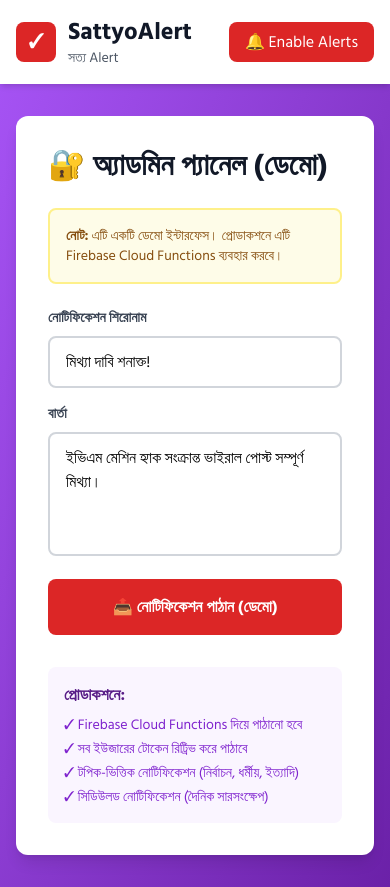
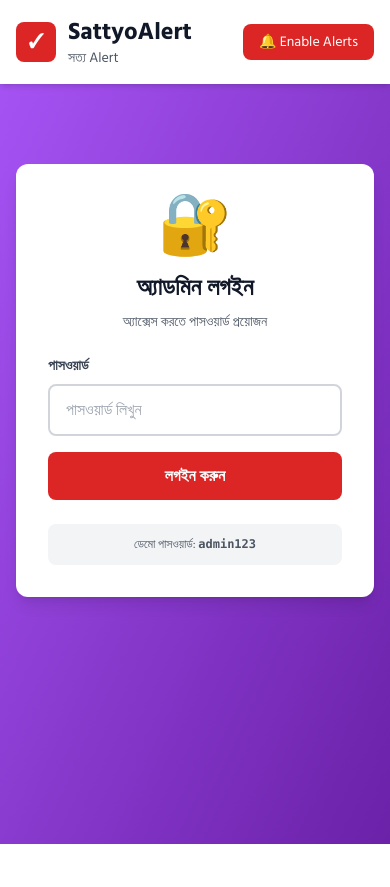
Before and after one commit to MihalKazi/SattyoAlert_Hackathon, a Next.js app: page /admin in a window 390 px wide. After the commit the page ends 844 px from the top, so only its background shows below. Built offline with nearby package versions, Linux system fonts and the light colour scheme.

Commit message:
admin panel added

```diff
--- a/src/app/admin/page.js
+++ b/src/app/admin/page.js
@@ -5,35 +5,109 @@ import Header from '@/components/layout/Header';
 import { toast } from 'react-hot-toast';
 
 export default function AdminPage() {
+  const [isAuthenticated, setIsAuthenticated] = useState(false);
+  const [password, setPassword] = useState('');
+
   const [notification, setNotification] = useState({
     title: 'মিথ্যা দাবি শনাক্ত!',
     body: 'ইভিএম মেশিন হ্যাক সংক্রান্ত ভাইরাল পোস্ট সম্পূর্ণ মিথ্যা।',
   });
 
+  const handleLogin = (e) => {
+    e.preventDefault();
+    // Simple password check (for demo only!)
+    if (password === 'admin123') {
+      setIsAuthenticated(true);
+      toast.success('✅ অ্যাডমিন লগইন সফল!');
+    } else {
+      toast.error('❌ ভুল পাসওয়ার্ড!');
+    }
+  };
+
   const handleSendNotification = () => {
-    // For demo, just show a toast
-    // In production, this would call a Firebase Cloud Function
     toast.success('নোটিফিকেশন পাঠানো হয়েছে! (ডেমো মোড)');
 
-    // Simulate notification
     if ('Notification' in window && Notification.permission === 'granted') {
       new Notification(notification.title, {
         body: notification.body,
-        icon: '/icons/icon-192x192.png',
-        badge: '/icons/badge-72x72.png',
       });
     }
   };
 
+  // Login Screen
+  if (!isAuthenticated) {
+    return (
+      <div className="min-h-screen bg-gradient-to-br from-purple-500 to-purple-800">
+        <Header />
+
+        <main className="max-w-md mx-auto px-4 py-20">
+          <div className="bg-white rounded-xl shadow-lg p-8">
+            <div className="text-center mb-6">
+              <div className="text-6xl mb-4">🔐</div>
+              <h2 className="text-2xl font-bold text-gray-900 mb-2">
+                অ্যাডমিন লগইন
+              </h2>
+              <p className="text-sm text-gray-600">
+                অ্যাক্সেস করতে পাসওয়ার্ড প্রয়োজন
+              </p>
+            </div>
+
+            <form onSubmit={handleLogin}>
+              <div className="mb-4">
+                <label className="block text-sm font-semibold text-gray-700 mb-2">
+                  পাসওয়ার্ড
+                </label>
+                <input
+                  type="password"
+                  value={password}
+                  onChange={(e) => setPassword(e.target.value)}
+                  className="w-full px-4 py-3 border-2 border-gray-300 rounded-lg focus:border-red-600 focus:outline-none"
+                  placeholder="পাসওয়ার্ড লিখুন"
+                  required
+                />
+              </div>
+
+              <button
+                type="submit"
+                className="w-full bg-red-600 text-white py-3 rounded-lg font-bold hover:bg-red-700 transition-all"
+              >
+                লগইন করুন
+              </button>
+            </form>
+
+            <div className="mt-6 p-3 bg-gray-100 rounded-lg">
+              <p className="text-xs text-gray-600 text-center">
+                ডেমো পাসওয়ার্ড: <span className="font-mono font-bold">admin123</span>
+              </p>
+            </div>
+          </div>
+        </main>
+      </div>
+    );
+  }
+
+  // Admin Dashboard (after login)
   return (
     <div className="min-h-screen bg-gradient-to-br from-purple-500 to-purple-800">
       <Header />
 
       <main className="max-w-4xl mx-auto px-4 py-8">
         <div className="bg-white rounded-xl shadow-lg p-8">
-          <h2 className="text-3xl font-bold text-gray-900 mb-6">
-            🔐 অ্যাডমিন প্যানেল (ডেমো)
-          </h2>
+          <div className="flex items-center justify-between mb-6">
+            <h2 className="text-3xl font-bold text-gray-900">
+              🔐 অ্যাডমিন প্যানেল
+            </h2>
+            <button
+              onClick={() => {
+                setIsAuthenticated(false);
+                setPassword('');
+                toast.success('লগআউট সফল');
+              }}
+              className="text-sm text-gray-600 hover:text-red-600 font-semibold"
+            >
+              লগআউট
+            </button>
+          </div>
 
           <div className="bg-yellow-50 border-2 border-yellow-200 rounded-lg p-4 mb-6">
             <p className="text-yellow-800 text-sm">
@@ -79,7 +153,7 @@ export default function AdminPage() {
             <ul className="text-sm text-purple-700 space-y-1">
               <li>✓ Firebase Cloud Functions দিয়ে পাঠানো হবে</li>
               <li>✓ সব ইউজারের টোকেন রিট্রিভ করে পাঠাবে</li>
-              <li>✓ টপিক-ভিত্তিক নোটিফিকেশন (নির্বাচন, ধর্মীয়, ইত্যাদি)</li>
+              <li>✓ টপিক-ভিত্তিক নোটিফিকেশন</li>
               <li>✓ সিডিউলড নোটিফিকেশন (দৈনিক সারসংক্ষেপ)</li>
             </ul>
           </div>
--- a/src/components/layout/Header.js
+++ b/src/components/layout/Header.js
@@ -2,10 +2,14 @@
 'use client';
 
 import Link from 'next/link';
+import { usePathname } from 'next/navigation';
 import { requestNotificationPermission } from '@/lib/firebase/config';
 import { toast } from 'react-hot-toast';
 
 export default function Header() {
+  const pathname = usePathname();
+  const isAdmin = pathname === '/admin';
+
   const handleEnableAlerts = async () => {
     const token = await requestNotificationPermission();
 
@@ -31,12 +35,24 @@ export default function Header() {
             </div>
           </Link>
 
-          <button
-            onClick={handleEnableAlerts}
-            className="bg-red-600 text-white px-4 py-2 rounded-lg hover:bg-red-700 transition"
-          >
-            🔔 Enable Alerts
-          </button>
+          <div className="flex items-center gap-3">
+            {/* Admin Link - only show if not already on admin page */}
+            {!isAdmin && (
+              <Link
+                href="/admin"
+                className="hidden md:block text-gray-600 hover:text-red-600 transition-colors text-sm font-semibold"
+              >
+                🔐 Admin
+              </Link>
+            )}
+
+            <button
+              onClick={handleEnableAlerts}
+              className="bg-red-600 text-white px-4 py-2 rounded-lg hover:bg-red-700 transition text-sm md:text-base"
+            >
+              🔔 Enable Alerts
+            </button>
+          </div>
         </div>
       </div>
     </header>
```
